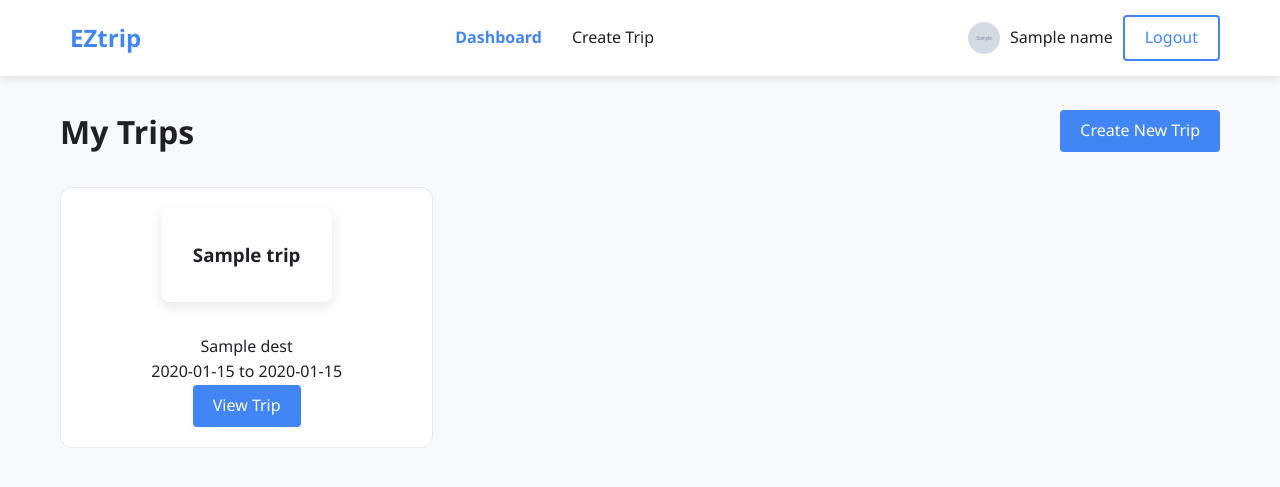
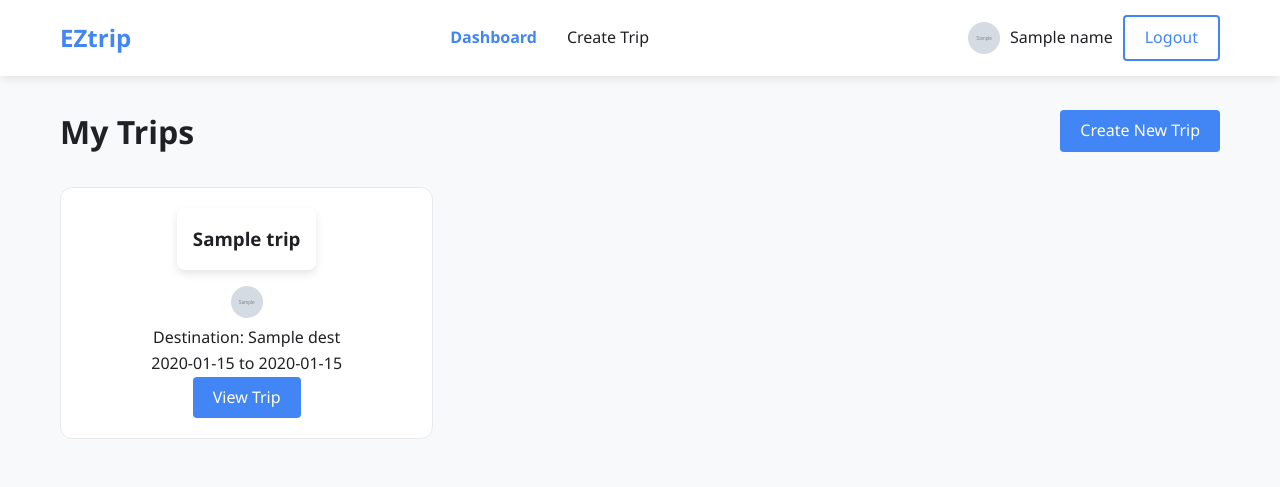
Before and after one commit to hongyaok/EZtrip, a Flask app: template templates/dashboard.html in a window 1280 px wide. Shown: the top 487 px of the page. Run offline with Flask 3, Linux system fonts and the light colour scheme; the template is opened without the code that fills it: most values are stand-ins (such as "Sample title", 1, 10 or a date in 2020); grey boxes marked "Sample" are stand-in pictures.

Commit message:
Dashboard ui changes

```diff
--- a/app.py
+++ b/app.py
@@ -46,6 +46,7 @@ def dashboard():
             del session['trip_inv']
 
         trips = db.get_all_trips_for_user(session['user_id'])
+        print(trips) # debug
 
         for trip in trips:
             start_date =datetime.fromisoformat(trip['start_date'].replace('Z', '+00:00'))
--- a/static/css/styles.css
+++ b/static/css/styles.css
@@ -757,13 +757,19 @@ header {
   }
 }
 
+.user-img {
+  width: 32px;
+  height: 32px;
+  object-fit: cover;
+  border-radius: 50%;
+}
 
 .trip-header {
     background: white;
-    padding: 2rem;
+    padding: 1rem;
     border-radius: 0.5rem;
-    box-shadow: 0 0.25rem 0.75rem rgba(0,0,0,0.1);
-    margin-bottom: 2rem;
+    box-shadow: 0 0.25rem 0.5rem rgba(0,0,0,0.1);
+    margin-bottom: 1rem;
     display: flex;
     justify-content: space-between;
     align-items: flex-start;
--- a/templates/create_trip.html
+++ b/templates/create_trip.html
@@ -6,13 +6,13 @@
     <title>EZtrip - Create Trip</title>
     <link rel="stylesheet" href="{{ url_for('static', filename='css/styles.css') }}">
     <link rel="stylesheet" href="https://cdnjs.cloudflare.com/ajax/libs/font-awesome/6.0.0/css/all.min.css">
+    <link rel="icon" type="image/png" href="{{ url_for('static', filename='images/icon.png') }}">
 </head>
 <body>
     <header>
         <div class="container">
             <div class="navbar">
                 <a href="/dashboard" class="logo">
-                    <i class="fas fa-map-marked-alt"></i>
                     EZtrip
                 </a>
                 <div class="nav-links">
--- a/templates/dashboard.html
+++ b/templates/dashboard.html
@@ -6,13 +6,13 @@
     <title>EZtrip - Dashboard</title>
     <link rel="stylesheet" href="https://cdnjs.cloudflare.com/ajax/libs/font-awesome/6.0.0/css/all.min.css">
     <link rel="stylesheet" href="{{ url_for('static', filename='css/styles.css') }}">
+    <link rel="icon" type="image/png" href="{{ url_for('static', filename='images/icon.png') }}">
 </head>
 <body>
     <header>
         <div class="container">
             <div class="navbar">
                 <a href="/dashboard" class="logo">
-                    <i class="map-marked-alt"></i>
                     EZtrip
                 </a>
                 <div class="nav-links">
@@ -42,9 +42,14 @@
                 <div class="trip-header">
                     <h3>{{trip['trip_name']}}</h3>
                 </div>
+                <div class="trip-users">
+                    {% for img in trip['user_imgs'] %}
+                    <img src="{{ img }}" alt="User Image" class="user-img">
+                    {% endfor %}
+                </div>
 
                 <div class="trip-info">
-                    <p class="destination">{{trip['dest']}}</p>
+                    <p class="destination">Destination: {{trip['dest']}}</p>
                     <p class="dates">{{trip['start_date'][:10]}} to {{trip['end_date'][:10]}}</p>
                 </div>
 
--- a/templates/index.html
+++ b/templates/index.html
@@ -6,6 +6,7 @@
     <title>EZtrip - Collaborative Travel Planning</title>
     <link href="https://cdnjs.cloudflare.com/ajax/libs/font-awesome/6.0.0-beta3/css/all.min.css" rel="stylesheet">
     <link rel="stylesheet" href="{{ url_for('static', filename='css/styles.css') }}">
+    <link rel="icon" type="image/png" href="{{ url_for('static', filename='images/icon.png') }}">
 </head>
 <body>
     <header>
--- a/templates/login.html
+++ b/templates/login.html
@@ -5,6 +5,7 @@
     <meta name="viewport" content="width=device-width, initial-scale=1.0">
     <title>EZtrip - Login</title>
     <link rel="stylesheet" href="{{ url_for('static', filename='css/styles.css') }}">
+    <link rel="icon" type="image/png" href="{{ url_for('static', filename='images/icon.png') }}">
 </head>
 <body>
     <div class="login-container">
--- a/templates/no_access.html
+++ b/templates/no_access.html
@@ -6,12 +6,12 @@
     <title>ACCESS DENIED - EZTRIP</title>
     <link rel="stylesheet" href="{{ url_for('static', filename='css/styles.css') }}">
     <link rel="stylesheet" href="https://cdnjs.cloudflare.com/ajax/libs/font-awesome/6.0.0/css/all.min.css">
+    <link rel="icon" type="image/png" href="{{ url_for('static', filename='images/icon.png') }}">
 </head>
 <body>
     <header>
         <nav class="navbar container">
             <a href="/dashboard" class="logo">
-                <i class="map-marked-alt"></i>
                 EZtrip
             </a>
             <div class="nav-links">
--- a/templates/trips.html
+++ b/templates/trips.html
@@ -6,12 +6,12 @@
     <title>{{ trip.trip_name }} - EZtrip</title>
     <link rel="stylesheet" href="{{ url_for('static', filename='css/styles.css') }}">
     <link rel="stylesheet" href="https://cdnjs.cloudflare.com/ajax/libs/font-awesome/6.0.0/css/all.min.css">
+    <link rel="icon" type="image/png" href="{{ url_for('static', filename='images/icon.png') }}">
 </head>
 <body>
     <header>
         <nav class="navbar container">
             <a href="/dashboard" class="logo">
-                <i class="map-marked-alt"></i>
                 EZtrip
             </a>
             <div class="nav-links">
@@ -371,7 +371,7 @@
                     <div class="form-group">
                         <label for="friend-emails">Email Addresses:</label>
                         <textarea id="friend-emails" name="friend_emails" class="form-control" rows="4"
-                                placeholder="john@apple.com, sarah@samsung.com, mike@google.com"
+                                placeholder="john@eztrip.com, sarah@eztrip.com, mike@eztrip.com"
                                 required></textarea>
                         <small class="form-text">Separate multiple email addresses with commas</small>
                     </div>
```
Also changed, not shown: DB/DB.py (+14 -7 lines), static/images/icon.png (added).
